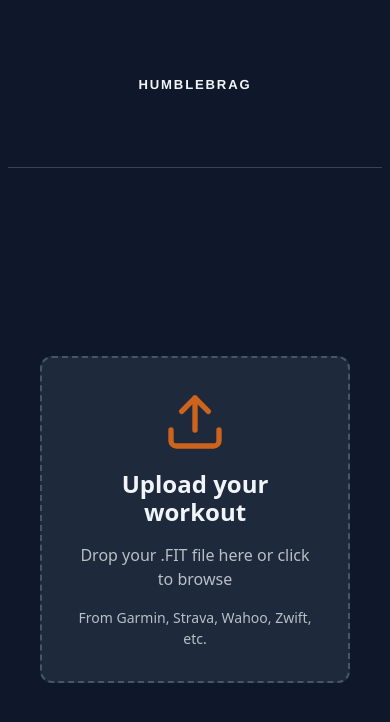
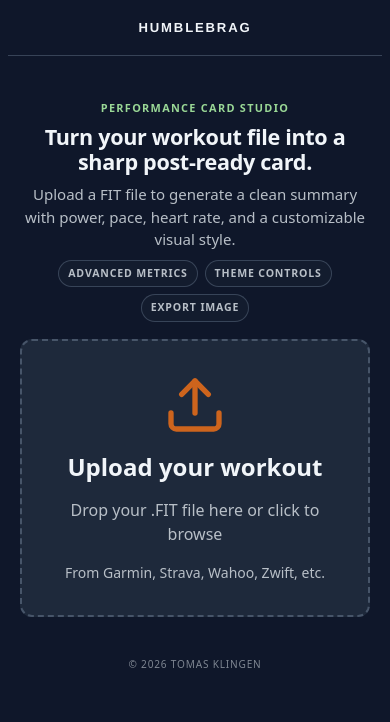
Before and after one commit to tomasklingen/humblebrag, a React (Vite) app: page / in a window 390 px wide. Shown: the top 722 px of the page. Built offline with nearby package versions, Linux system fonts and the light colour scheme.

Commit message:
feat: polish landing page and responsive footer placement
Expand the upload screen with richer hero content and improve header spacing for a roomier layout. Add a dynamic copyright footer with desktop placement under the sidebar and mobile fallback at the page bottom.

```diff
--- a/src/App.css
+++ b/src/App.css
@@ -1,5 +1,4 @@
 .app {
-	min-height: 100vh;
 	padding: 1rem 1.25rem 1.5rem;
 	display: grid;
 	gap: 1rem;
@@ -13,7 +12,7 @@
 	position: relative;
 	width: min(100%, 1400px);
 	margin: 0 auto;
-	padding: 0.25rem 0;
+	padding: 0.8rem 0.15rem 0.95rem;
 	border: none;
 	background: transparent;
 	backdrop-filter: none;
@@ -32,7 +31,19 @@
 
 .app-header-empty {
 	justify-content: center;
-	margin-bottom: 1.5rem;
+	margin-bottom: 0.8rem;
+}
+
+.app-footer {
+	width: min(100%, 1400px);
+	margin: 0 auto;
+	padding: 0.35rem 0.2rem 0;
+	text-align: center;
+	font-size: 0.67rem;
+	font-weight: var(--weight-medium);
+	letter-spacing: 0.08em;
+	text-transform: uppercase;
+	color: color-mix(in oklch, var(--color-text-secondary, #94a3b8) 66%, transparent);
 }
 
 .app-workspace {
@@ -41,7 +52,27 @@
 	display: grid;
 	grid-template-columns: minmax(280px, 360px) minmax(0, 1fr);
 	gap: 1rem;
-	align-items: start;
+	align-items: stretch;
+}
+
+.app-sidebar-column {
+	min-width: 0;
+	display: flex;
+	flex-direction: column;
+}
+
+.app-workspace-footer {
+	margin-top: auto;
+	padding: 0.85rem 0.4rem 0.35rem;
+	font-size: 0.67rem;
+	font-weight: var(--weight-medium);
+	letter-spacing: 0.08em;
+	text-transform: uppercase;
+	color: color-mix(in oklch, var(--color-text-secondary, #94a3b8) 66%, transparent);
+}
+
+.app-footer-mobile {
+	display: none;
 }
 
 .app-sidebar {
@@ -325,10 +356,23 @@
 @media (width <= 1080px) {
 	.app-workspace {
 		grid-template-columns: 1fr;
+		align-items: start;
+	}
+
+	.app-sidebar-column {
+		display: block;
 	}
 
 	.app-sidebar {
 		position: static;
+	}
+
+	.app-workspace-footer {
+		display: none;
+	}
+
+	.app-footer-mobile {
+		display: block;
 	}
 }
 
@@ -340,6 +384,7 @@
 	.app-header {
 		flex-direction: column;
 		align-items: stretch;
+		padding: 0.65rem 0.1rem 0.8rem;
 	}
 
 	.app-workspace {
@@ -356,6 +401,11 @@
 
 	.app-logo {
 		text-align: center;
+	}
+
+	.app-footer {
+		padding-top: 0.25rem;
+		font-size: 0.63rem;
 	}
 
 	.app-header-actions {
--- a/src/App.tsx
+++ b/src/App.tsx
@@ -204,6 +204,7 @@ function saveSettings(settings: CardSettings): void {
 function App() {
 	const supportsPopoverApi = "showPopover" in HTMLElement.prototype
 	const isDevMode = import.meta.env.DEV
+	const currentYear = new Date().getFullYear()
 	const [file, setFile] = useState<File | null>(null)
 	const [settings, setSettings] = useState<CardSettings>(loadSettings)
 	const { data, loading, error } = useFitParser(file)
@@ -449,6 +450,7 @@ function App() {
 					<div className="app-logo">humblebrag</div>
 				</header>
 				<FileUpload onFileSelect={handleFileSelect} loading={loading} error={error} />
+				<footer className="app-footer">© {currentYear} Tomas Klingen</footer>
 				{isDevMode ? (
 					<button className="dev-storage-reset-button" onClick={handleDevStorageReset}>
 						Clear Local Storage
@@ -486,9 +488,13 @@ function App() {
 			</header>
 
 			<div className="app-workspace">
-				<aside className="app-sidebar" aria-label="Customization sidebar">
-					<ThemeLabWidget settings={settings} onChange={setSettings} data={data} />
-				</aside>
+				<div className="app-sidebar-column">
+					<aside className="app-sidebar" aria-label="Customization sidebar">
+						<ThemeLabWidget settings={settings} onChange={setSettings} data={data} />
+					</aside>
+
+					<footer className="app-workspace-footer">© {currentYear} Tomas Klingen</footer>
+				</div>
 
 				<main className="app-canvas-area">
 					<div className="app-canvas-panel">
@@ -501,6 +507,8 @@ function App() {
 					</div>
 				</main>
 			</div>
+
+			<footer className="app-footer app-footer-mobile">© {currentYear} Tomas Klingen</footer>
 
 			{isExportPopoverVisible ? (
 				<div
--- a/src/components/FileUpload.css
+++ b/src/components/FileUpload.css
@@ -5,6 +5,58 @@
 	justify-content: center;
 	min-height: 60vh;
 	padding: 2rem;
+	gap: 1.1rem;
+}
+
+.upload-hero {
+	width: 100%;
+	max-width: 720px;
+	text-align: center;
+	display: grid;
+	gap: 0.7rem;
+}
+
+.upload-kicker {
+	margin: 0;
+	font-size: 0.68rem;
+	font-weight: var(--weight-semibold);
+	letter-spacing: 0.12em;
+	text-transform: uppercase;
+	color: color-mix(in oklch, var(--color-accent) 65%, var(--color-text-secondary));
+}
+
+.upload-hero h1 {
+	margin: 0;
+	font-size: clamp(1.35rem, 3.1vw, 2rem);
+	font-weight: var(--weight-semibold);
+	letter-spacing: -0.015em;
+	line-height: 1.15;
+}
+
+.upload-description {
+	margin: 0;
+	font-size: 0.94rem;
+	line-height: 1.5;
+	color: var(--color-text-secondary);
+}
+
+.upload-highlights {
+	display: inline-flex;
+	justify-content: center;
+	flex-wrap: wrap;
+	gap: 0.45rem;
+}
+
+.upload-highlights span {
+	padding: 0.3rem 0.55rem;
+	font-size: 0.66rem;
+	font-weight: var(--weight-semibold);
+	letter-spacing: 0.08em;
+	text-transform: uppercase;
+	color: var(--color-text-secondary);
+	border: 1px solid color-mix(in oklch, var(--color-border) 72%, transparent);
+	border-radius: 999px;
+	background: color-mix(in oklch, var(--color-surface) 30%, transparent);
 }
 
 .file-upload-zone {
@@ -99,7 +151,17 @@
 }
 
 @media (width <= 768px) {
+	.file-upload-container {
+		padding: 1.25rem 0.75rem;
+	}
+
+	.upload-hero {
+		gap: 0.55rem;
+	}
+
 	.file-upload-zone {
 		max-width: 100%;
+		min-height: 270px;
 	}
+
 }
--- a/src/components/FileUpload.tsx
+++ b/src/components/FileUpload.tsx
@@ -60,6 +60,20 @@ export function FileUpload({ onFileSelect, loading, error }: FileUploadProps) {
 
 	return (
 		<div className="file-upload-container">
+			<div className="upload-hero">
+				<p className="upload-kicker">Performance Card Studio</p>
+				<h1>Turn your workout file into a sharp post-ready card.</h1>
+				<p className="upload-description">
+					Upload a FIT file to generate a clean summary with power, pace, heart rate, and a
+					customizable visual style.
+				</p>
+				<div className="upload-highlights" aria-label="What you can do">
+					<span>Advanced metrics</span>
+					<span>Theme controls</span>
+					<span>Export image</span>
+				</div>
+			</div>
+
 			<div
 				className={`file-upload-zone ${dragOver ? "drag-over" : ""} ${loading === true ? "loading" : ""}`}
 				onDragOver={handleDragOver}
@@ -109,6 +123,7 @@ export function FileUpload({ onFileSelect, loading, error }: FileUploadProps) {
 					<strong>Error:</strong> {error}
 				</div>
 			)}
+
 		</div>
 	)
 }
```
